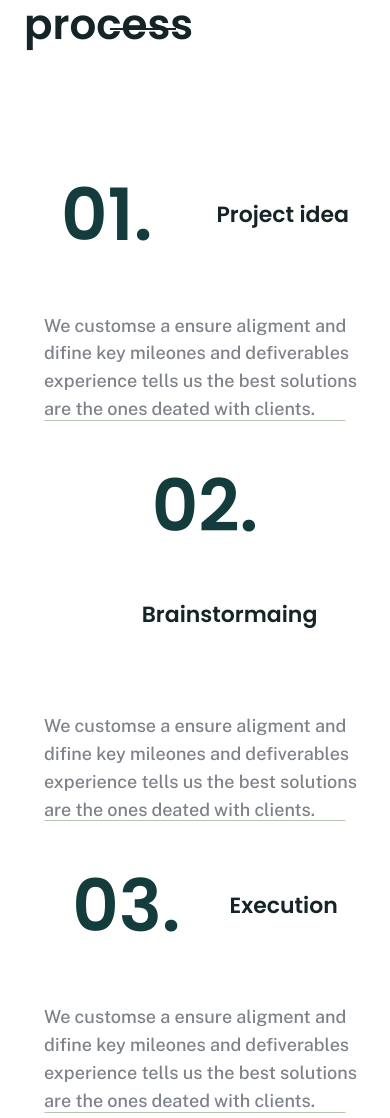
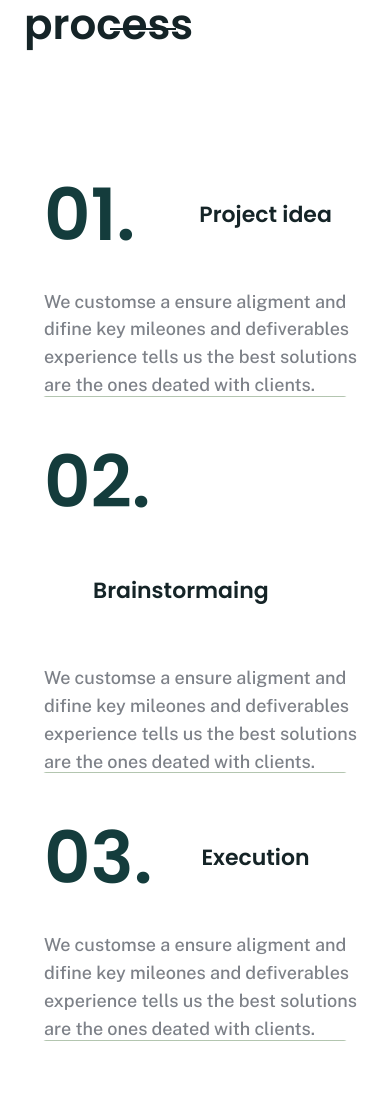
Before and after one commit to ducbaotaplaptrinh/duan-htmlcss-3.1, a plain HTML site: page index.html in a window 390 px wide. Shown: the part 3446-4564 px from the top of the page. Drawn offline with nearby package versions, Linux system fonts and the light colour scheme.

Commit message:
changes process

```diff
--- a/assets/css/styles.css
+++ b/assets/css/styles.css
@@ -608,18 +608,7 @@ a {
     transform: rotate(176.985deg);
 }
 /* process */
-@media (max-width: 735px) {
-    .process__list .process__item {
-        justify-content: center;
-        flex-wrap: wrap;
-    }
-    .process__item .desc {
-        width: 100% !important;
-    }
-    .process__item .process__avt {
-        display: none;
-    }
-}
+
 .process {
     padding-top: 79px;
 }
@@ -656,10 +645,10 @@ a {
 }
 
 .process__list .process__item {
+    height: 185px;
     position: relative;
     display: flex;
     width: 100%;
-    height: auto;
     padding-left: 20px;
     border-radius: 33px;
     overflow: hidden;
@@ -694,9 +683,6 @@ a {
 }
 .process__list .process__item:hover .process__avt {
     opacity: 1;
-}
-.process__item {
-    position: relative;
 }
 .process__item .process__avt {
     position: absolute;
@@ -744,7 +730,20 @@ a {
     font-weight: 600;
     line-height: 1; /* 100% */
 }
-
+@media (max-width: 735px) {
+    .process__list .process__item {
+        justify-content: start;
+        flex-wrap: wrap;
+        height: auto;
+    }
+    .process__item .desc {
+        padding-top: 22px;
+        width: 100%;
+    }
+    .process__item .process__avt {
+        display: none;
+    }
+}
 /* feature */
 .feature {
     margin-top: 148px;
```
